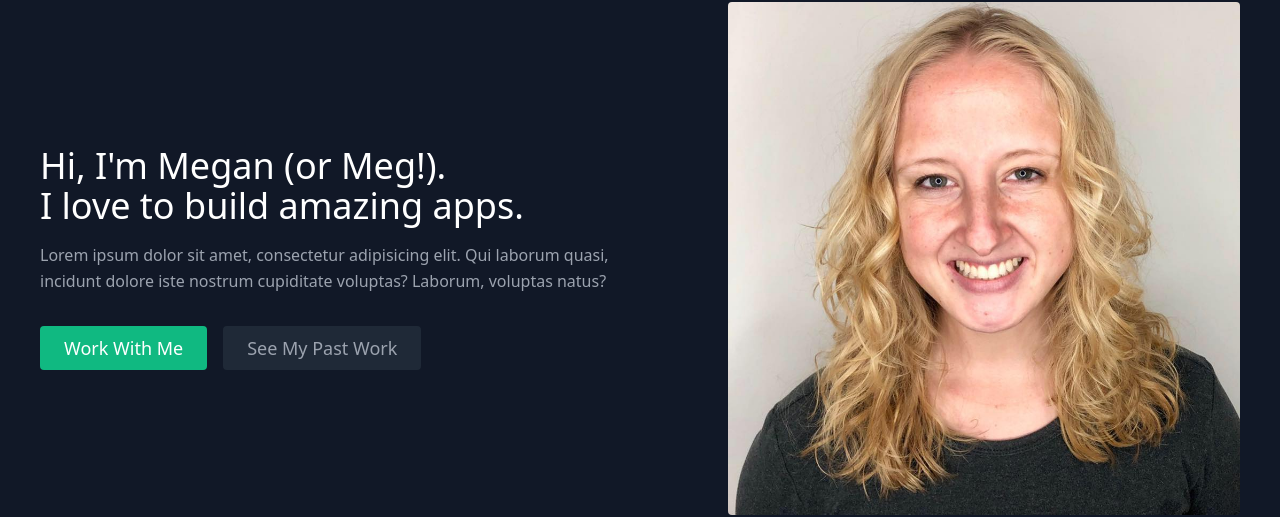
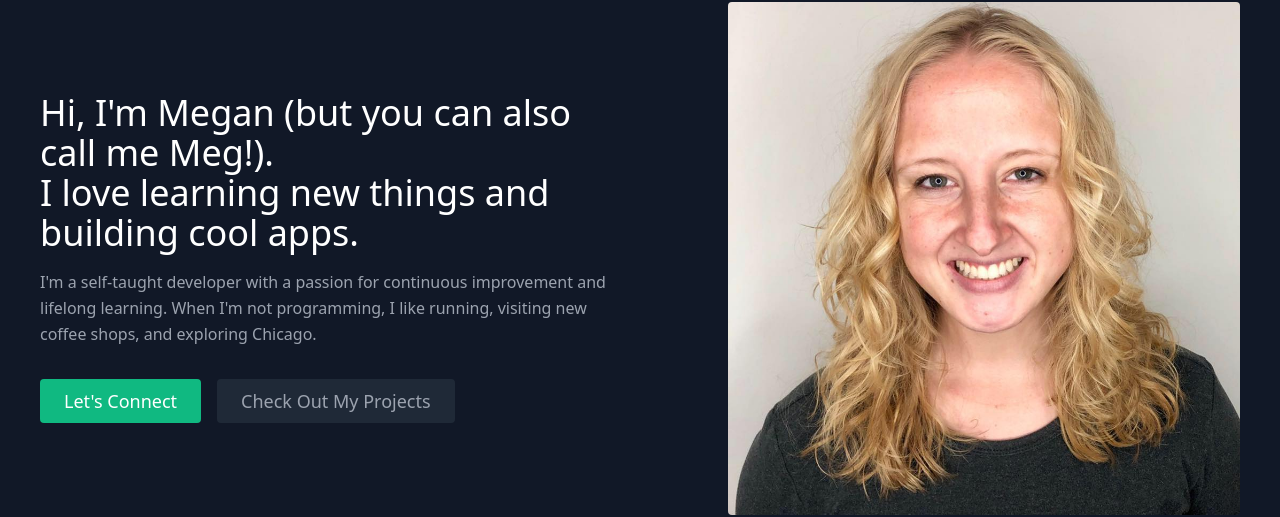
Before and after one commit to meganriley/my-portfolio, a React (Create React App) app: page / in a window 1280 px wide. Shown: the part 150-667 px from the top of the page. Built offline with nearby package versions, Linux system fonts and the light colour scheme.

Commit message:
personalizing and improving the about.js page

```diff
--- a/src/components/About.js
+++ b/src/components/About.js
@@ -6,25 +6,24 @@ export default function About() {
           <div className="container mx-auto flex px-10 py-20 md:flex-row flex-col items-center">
             <div className="lg:flex-grow md:w-1/2 lg:pr-24 md:pr-16 flex flex-col md:items-start md:text-left mb-16 md:mb-0 items-center text-center">
               <h1 className="title-font sm:text-4xl text-3xl mb-4 font-medium text-white">
-                Hi, I'm Megan (or Meg!).
-                <br className="hidden lg:inline-block" />I love to build amazing
+                Hi, I'm Megan (but you can also call me Meg!).
+                <br className="hidden lg:inline-block" />I love learning new things and building cool
                 apps.
               </h1>
               <p className="mb-8 leading-relaxed">
-                Lorem ipsum dolor sit amet, consectetur adipisicing elit. Qui
-                laborum quasi, incidunt dolore iste nostrum cupiditate voluptas?
-                Laborum, voluptas natus?
+                I'm a self-taught developer with a passion for continuous improvement and lifelong learning.
+                When I'm not programming, I like running, visiting new coffee shops, and exploring Chicago.
               </p>
               <div className="flex justify-center">
                 <a
                   href="#contact"
                   className="inline-flex text-white bg-green-500 border-0 py-2 px-6 focus:outline-none hover:bg-green-600 rounded text-lg">
-                  Work With Me
+                  Let's Connect
                 </a>
                 <a
                   href="#projects"
                   className="ml-4 inline-flex text-gray-400 bg-gray-800 border-0 py-2 px-6 focus:outline-none hover:bg-gray-700 hover:text-white rounded text-lg">
-                  See My Past Work
+                  Check Out My Projects
                 </a>
               </div>
             </div>
```
